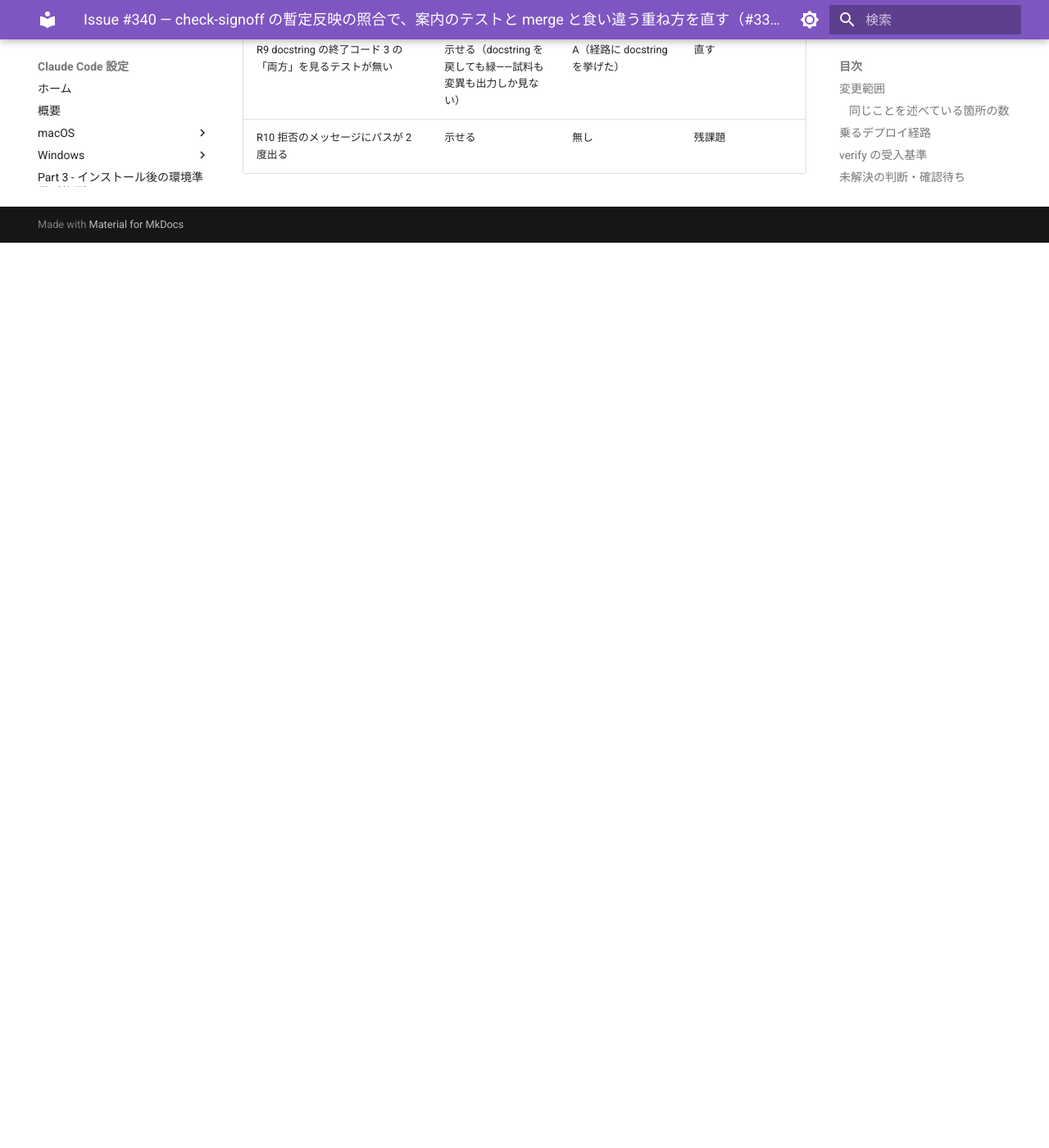
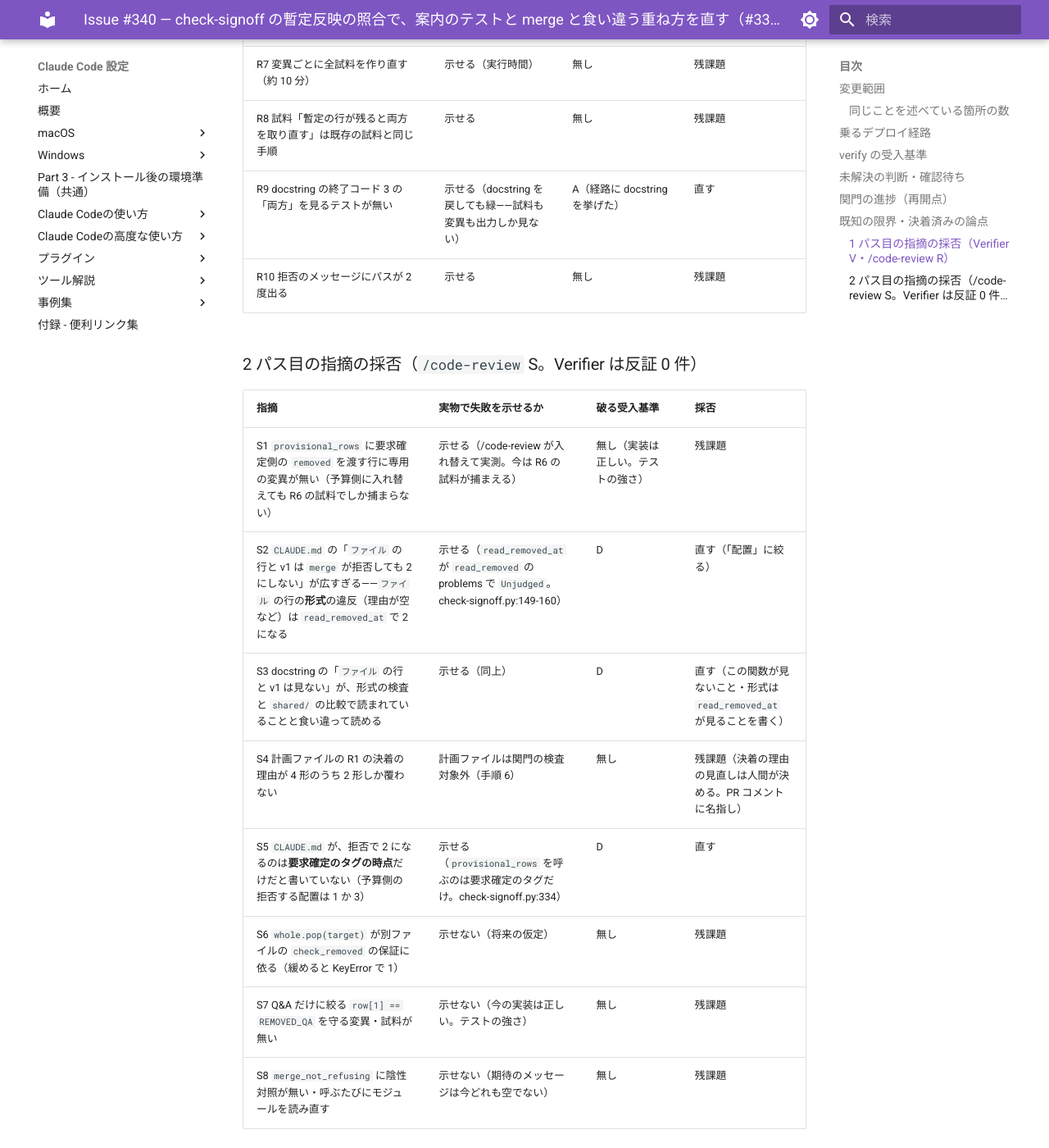
Before and after one commit to hdknr/claude-code-setup, an MkDocs documentation site: the page built from docs/plans/issue-340.md, in a window 1280 px wide and 1400 px high, scrolled down 4767 px. Shown: the whole window at 82% size. Built offline with MkDocs 1.6.1 and Material for MkDocs 9.7.7, drawn with Linux system fonts in a browser that asks for light colours; before the commit the page ends 5063 px from its top, so only the background shows below that; some of the changed text lies outside the part shown.

Commit message:
fix(spec-loop): #340 の 2 パス目の指摘対応（2 にする範囲を要求確定のタグ・配置に絞って書く）
Co-Authored-By: Claude Opus 5.5 <noreply@anthropic.com>

```diff
--- a/docs/plans/issue-340.md
+++ b/docs/plans/issue-340.md
@@ -71,6 +71,9 @@ C2 × merge-versions の利用者（`scaffold.py`・`diff-versions.py`・`check-
 - **残り（再開したらここから）**: ① 手順 5 の Verifier 当て直し（2 パス目）と ② `/code-review` 2 パス目の**両方**。base は `4187a08…`（周の base のまま）。
   2 パス目で直した行があれば、その起点 SHA を指摘対応の前にここへ書き、狭いパスを当てる
 - 1 パス目の指摘対応の起点の SHA: `f78d61e`（1 パス目の関門に渡した時点の HEAD。2 パス目の要否の 0 行判定に使う）
+- 関門 2 パス目（2026-10-23）: **Verifier**（`dev-loop:dev-loop-verifier`・`sonnet`）**反証 0 件**（R3・R9 の直しを変異で当てて一致。軽微: 例外の列挙に `機能` の行が無い）・
+  **`/code-review`**（high）**指摘 8 件**（S1〜S8）。採否は下の表。直すのは S2・S3・S5（いずれも D の文の範囲）
+- **2 パス目の指摘対応の起点の SHA（狭いパスの起点）: `88e6fff`**（指摘対応に入る前に記録）
 - 反証・差し戻し: なし
 - 交絡: 実験は変異テストのみ。新しい試料の陽性対照は、拒否の結果を見ない変異（`if problems:` → `if False:`）で旧い挙動（2 以外）が再現することで取っている
 - 割り目（手順 4）: AskUserQuestion で訊き、**「ここで割る」が選ばれた**（2026-10-22）。再開は手順 5 から
@@ -94,3 +97,16 @@ C2 × merge-versions の利用者（`scaffold.py`・`diff-versions.py`・`check-
 | R8 試料「暫定の行が残ると両方を取り直す」は既存の試料と同じ手順 | 示せる | 無し | 残課題 |
 | R9 docstring の終了コード 3 の「両方」を見るテストが無い | 示せる（docstring を戻しても緑——試料も変異も出力しか見ない） | A（経路に docstring を挙げた） | 直す |
 | R10 拒否のメッセージにパスが 2 度出る | 示せる | 無し | 残課題 |
+
+### 2 パス目の指摘の採否（`/code-review` S。Verifier は反証 0 件）
+
+| 指摘 | 実物で失敗を示せるか | 破る受入基準 | 採否 |
+| --- | --- | --- | --- |
+| S1 `provisional_rows` に要求確定側の `removed` を渡す行に専用の変異が無い（予算側に入れ替えても R6 の試料でしか捕まらない） | 示せる（/code-review が入れ替えて実測。今は R6 の試料が捕まえる） | 無し（実装は正しい。テストの強さ） | 残課題 |
+| S2 `CLAUDE.md` の「`ファイル` の行と v1 は `merge` が拒否しても 2 にしない」が広すぎる——`ファイル` の行の**形式**の違反（理由が空など）は `read_removed_at` で 2 になる | 示せる（`read_removed_at` が `read_removed` の problems で `Unjudged`。check-signoff.py:149-160） | D | 直す（「配置」に絞る） |
+| S3 docstring の「`ファイル` の行と v1 は見ない」が、形式の検査と `shared/` の比較で読まれていることと食い違って読める | 示せる（同上） | D | 直す（この関数が見ないこと・形式は `read_removed_at` が見ることを書く） |
+| S4 計画ファイルの R1 の決着の理由が 4 形のうち 2 形しか覆わない | 計画ファイルは関門の検査対象外（手順 6） | 無し | 残課題（決着の理由の見直しは人間が決める。PR コメントに名指し） |
+| S5 `CLAUDE.md` が、拒否で 2 になるのは**要求確定のタグの時点**だけだと書いていない（予算側の拒否する配置は 1 か 3） | 示せる（`provisional_rows` を呼ぶのは要求確定のタグだけ。check-signoff.py:334） | D | 直す |
+| S6 `whole.pop(target)` が別ファイルの `check_removed` の保証に依る（緩めると KeyError で 1） | 示せない（将来の仮定） | 無し | 残課題 |
+| S7 Q&A だけに絞る `row[1] == REMOVED_QA` を守る変異・試料が無い | 示せない（今の実装は正しい。テストの強さ） | 無し | 残課題 |
+| S8 `merge_not_refusing` に陰性対照が無い・呼ぶたびにモジュールを読み直す | 示せない（期待のメッセージは今どれも空でない） | 無し | 残課題 |
```
Also changed, not shown: CLAUDE.md (+3 -2 lines), 1 other file.
